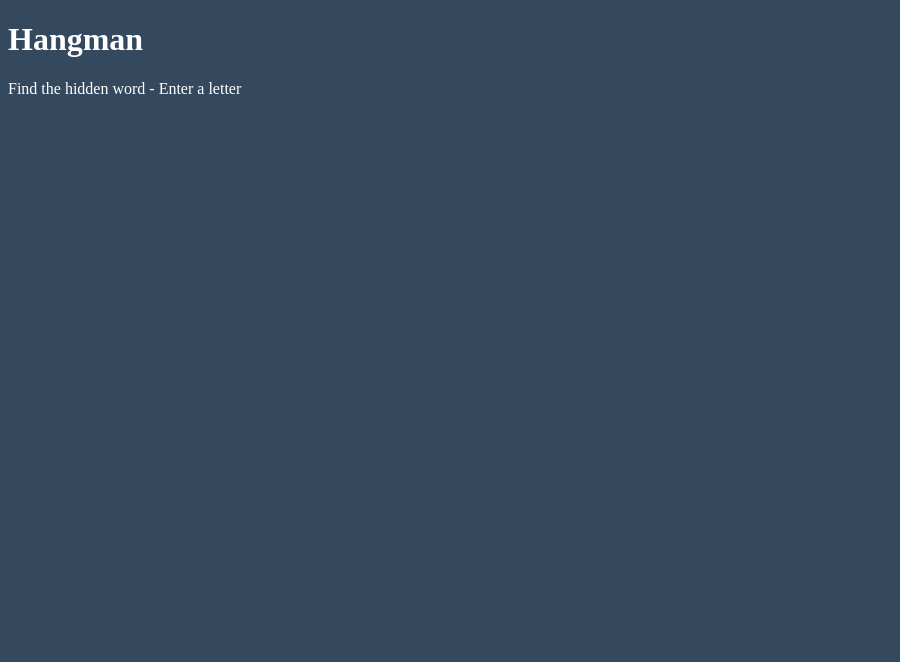
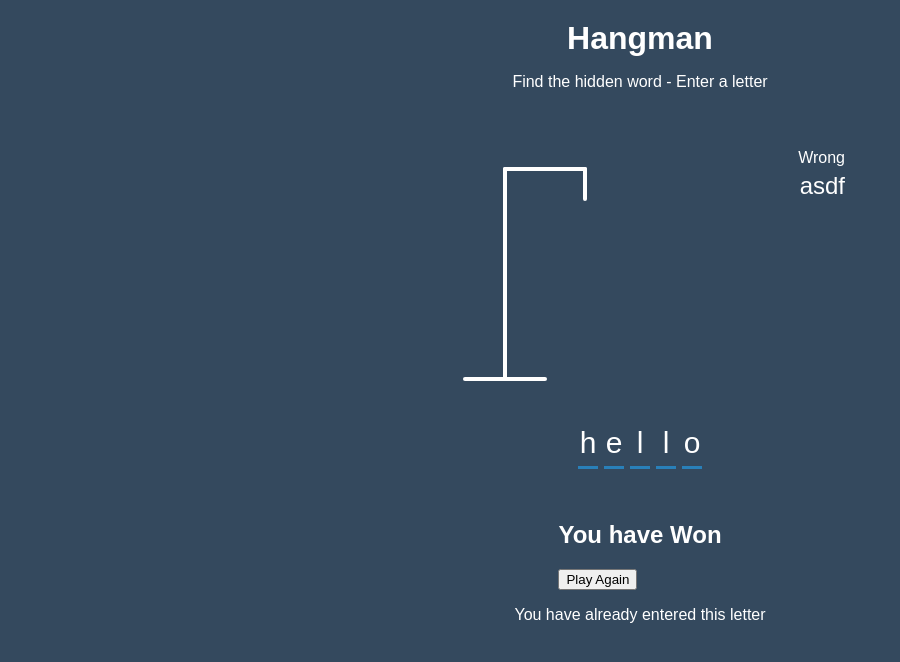
Before and after one commit to TaylorOD/20javascriptCourse, a plain HTML site: page hangman_7/index.html in a window 1280 px wide. Shown: the whole page, without its empty margins (0-900 px from the left). Drawn offline with Linux system fonts and the light colour scheme.

Commit message:
add styling and html

```diff
--- a/hangman_6/style.css
+++ /dev/null
@@ -1,16 +0,0 @@
-body {
-  background-color: #34495e;
-  color: #fff;
-}
-
-.figure-container {
-  fill: transparent;
-  stroke: #fff;
-  stroke-width: 4px;
-  stroke-linecap: round;
-
-}
-
-.figure-part {
-  display: none;
-}
--- a/hangman_6/index.html
+++ b/hangman_7/index.html
@@ -13,10 +13,10 @@
   <div class="game-container">
     <svg height="250" width="200" class="figure-container">
       <!-- Pole -->
-      <line x1="60" y1="20" x2="140" y2="20" class="figure-part"></line>
-      <line x1="140" y1="20" x2="140" y2="50" class="figure-part"></line>
-      <line x1="60" y1="20" x2="60" y2="230" class="figure-part"></line>
-      <line x1="20" y1="230" x2="100" y2="230" class="figure-part"></line>
+      <line x1="60" y1="20" x2="140" y2="20"></line>
+      <line x1="140" y1="20" x2="140" y2="50"></line>
+      <line x1="60" y1="20" x2="60" y2="230"></line>
+      <line x1="20" y1="230" x2="100" y2="230"></line>
       <!-- Man -->
       <!-- Head -->
       <circle cx="140" cy="70" r="20" class="figure-part"></circle>
@@ -30,7 +30,36 @@
       <line x1="140" y1="150" x2="160" y2="180" class="figure-part"></line>
 
     </svg>
+
+    <div class="wrong-letters-container">
+      <div id="wrong-letters">
+        <p>Wrong</p>
+        <span>asdf</span>
+      </div>
+    </div>
+
+    <div class="word" id="word">
+      <div class="letter">h</div>
+      <div class="letter">e</div>
+      <div class="letter">l</div>
+      <div class="letter">l</div>
+      <div class="letter">o</div>
+    </div>
+
   </div>
+  <!-- Container for final message -->
+  <div class="popup-container" id="popup-container">
+    <div class="popup">
+      <h2 class="final-message">You have Won</h2>
+      <button id="play-button">Play Again</button>
+    </div>
+  </div>
+
+  <!-- Notification -->
+  <div class="notification-container" id="notification-container">
+    <p>You have already entered this letter</p>
+  </div>
+
   <script src="script.js"></script>
 </body>
 </html>
--- /dev/null
+++ b/hangman_7/style.css
@@ -0,0 +1,74 @@
+* {
+  box-sizing: border-box;
+}
+
+body {
+  background-color: #34495e;
+  color: #fff;
+  font-family: Arial, Helvetica, sans-serif;
+  display: flex;
+  flex-direction: column;
+  align-items: center;
+  height: 80vh;
+  margin: 0;
+  overflow: hidden;
+}
+
+h1 {
+  margin: 20px 0 0;
+}
+
+.game-container {
+  padding: 20px 30px;
+  position: relative;
+  margin: auto;
+  height: 350px;
+  width: 450px;
+}
+
+.figure-container {
+  fill: transparent;
+  stroke: #fff;
+  stroke-width: 4px;
+  stroke-linecap: round;
+}
+
+.figure-part {
+  display: none;
+}
+
+.wrong-letters-container {
+  position: absolute;
+  top: 20px;
+  right: 20px;
+  display: flex;
+  flex-direction: column;
+  text-align: right;
+}
+
+.wrong-letters-container p {
+  margin: 0 0 5px;
+}
+
+.wrong-letters-container span {
+  font-size: 24px;
+}
+
+.word {
+  display: flex;
+  position: absolute;
+  bottom: 10px;
+  left: 50%;
+  transform: translateX(-50%);
+}
+
+.letter {
+  border-bottom: 3px solid #2980b9;
+  display: inline-flex;
+  font-size: 30px;
+  align-items: center;
+  justify-content: center;
+  margin: 0 3px;
+  height: 50px;
+  width: 20px;
+}
```
Also changed, not shown: hangman_7/script.js (added).
